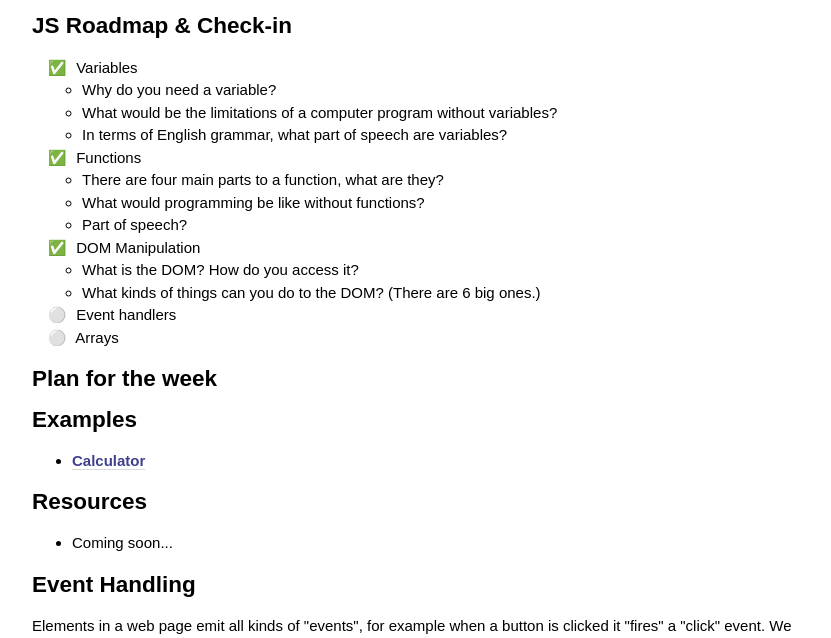
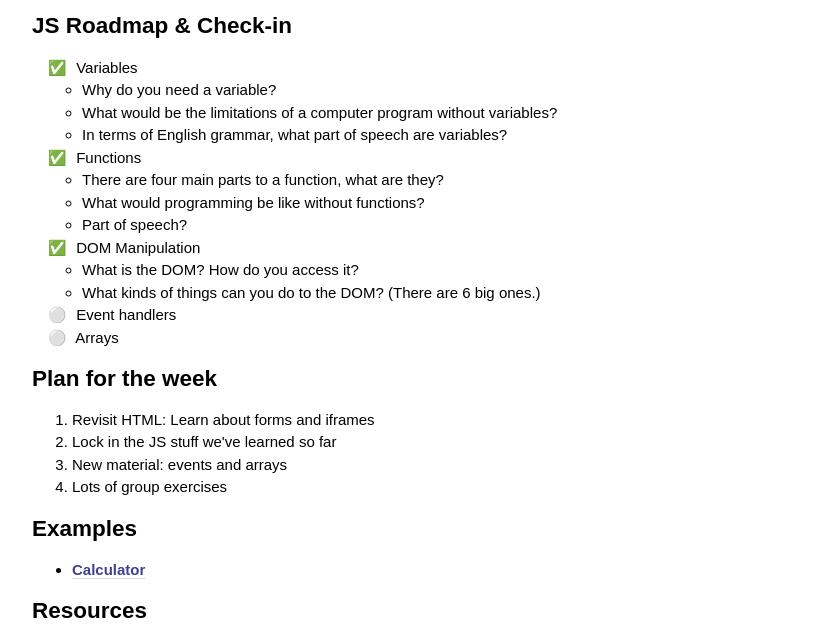
Before and after one commit to avand/fewd-37, a plain HTML site: page week-5/index.html in a window 1280 px wide. Shown: the part 153-791 px from the top of the page, without its empty margins (224-1055 px from the left). Drawn offline with Linux system fonts and the light colour scheme.

Commit message:
Week 5 weekly plan

```diff
--- a/week-5/index.html
+++ b/week-5/index.html
@@ -44,6 +44,13 @@
 
 <h2>Plan for the week</h2>
 
+<ol>
+  <li>Revisit HTML: Learn about forms and iframes</li>
+  <li>Lock in the JS stuff we've learned so far</li>
+  <li>New material: events and arrays</li>
+  <li>Lots of group exercises</li>
+</ol>
+
 <h2>Examples</h2>
 
 <ul>
```
